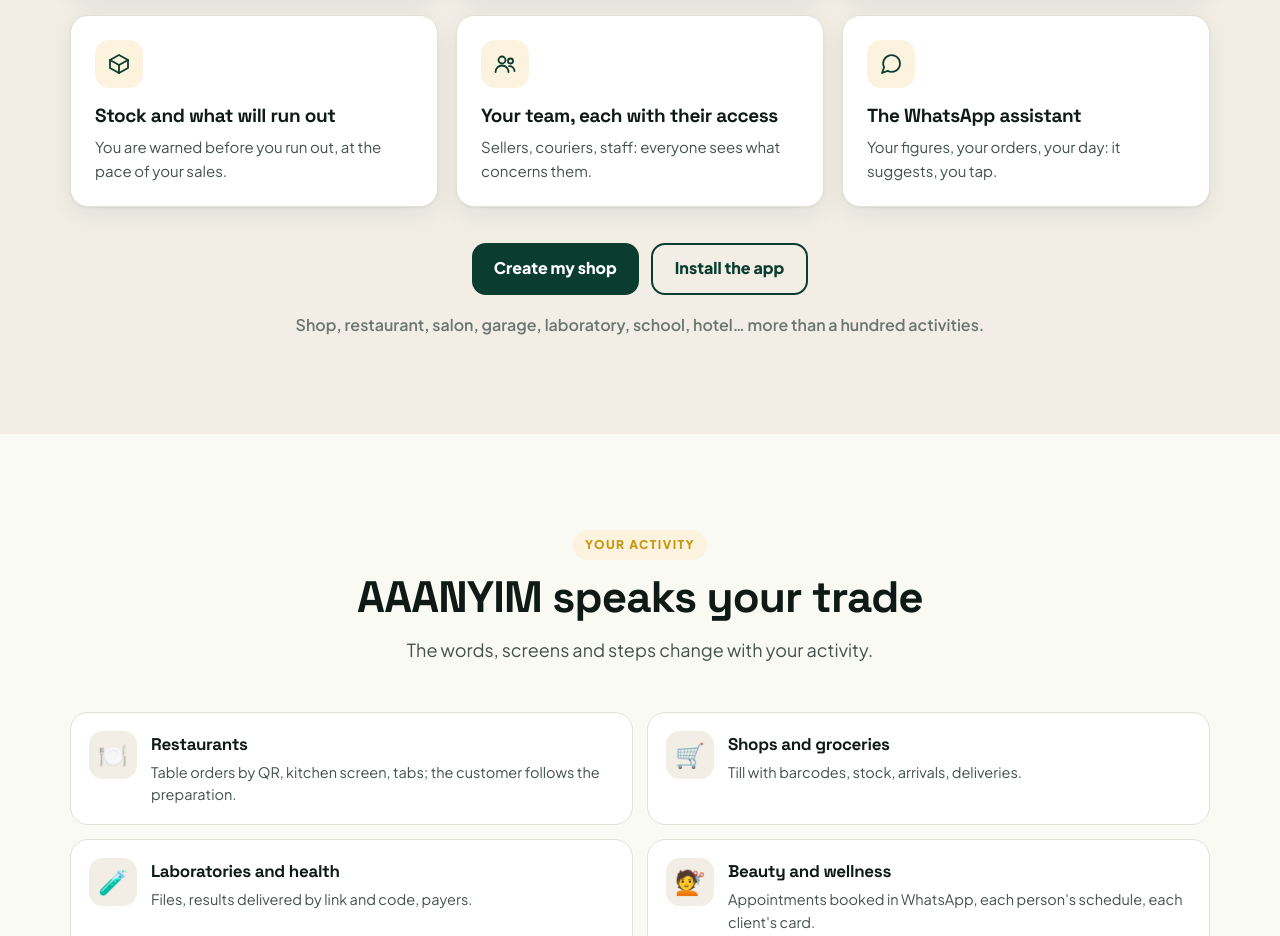
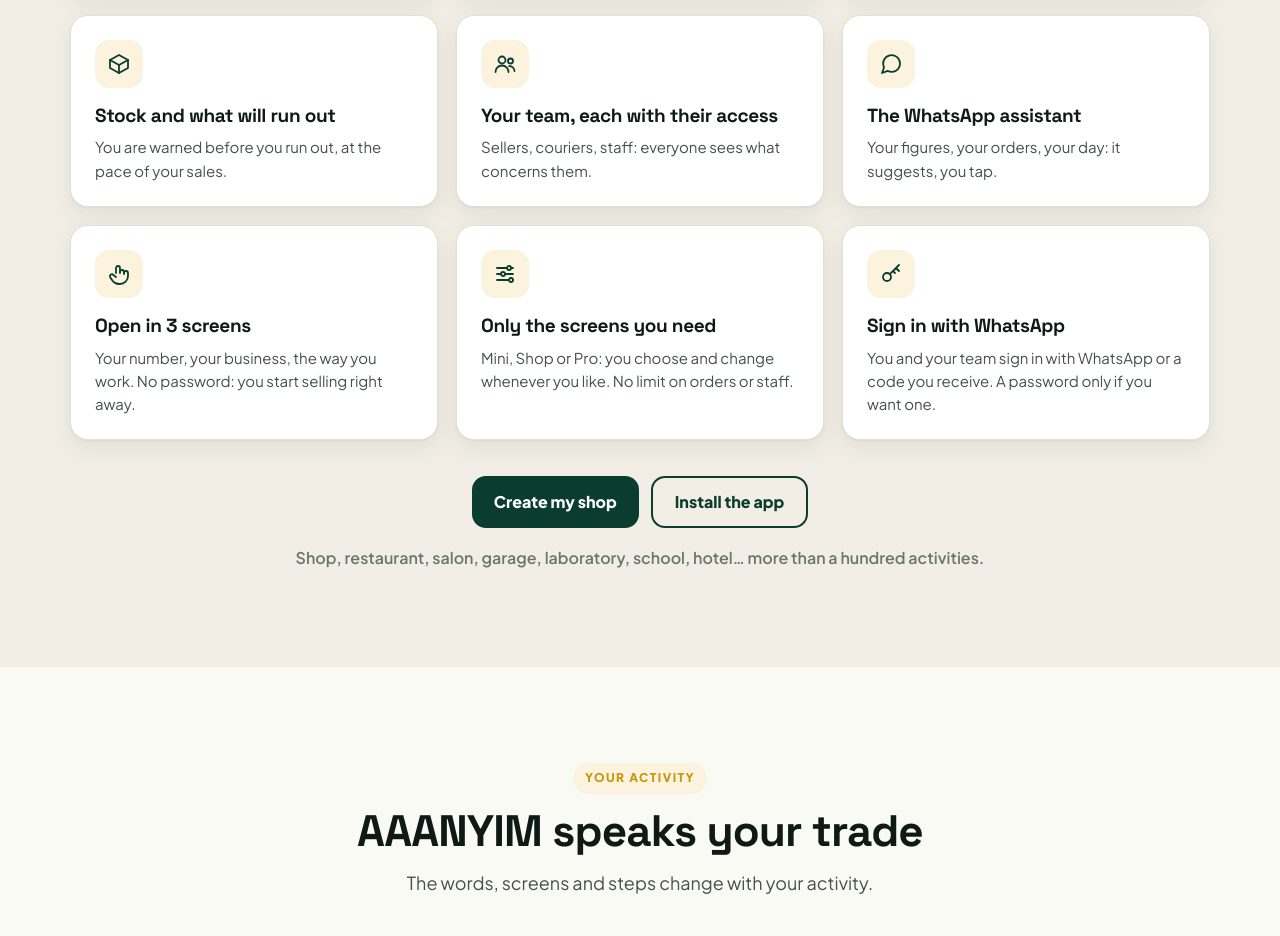
Before and after one commit to aaanyim/vitrine, a plain HTML site: page index.html in a window 1280 px wide. Shown: the part 2714-3650 px from the top of the page. Drawn offline with Linux system fonts and the light colour scheme; no server answers.

Commit message:
maj site : ouverture en 3 ecrans sans mot de passe, niveaux Mini Boutique Pro sans limite, connexion WhatsApp ou code, resultats ouverts avec WhatsApp, conditions a jour (verification, numeros et frais de retrait)
Claude-Session: https://claude.ai/code/session_019k7yzmNA7BB8Rs8Mhcdn4W

```diff
--- a/js/i18n.js
+++ b/js/i18n.js
@@ -74,7 +74,10 @@ var SITE_TEXT = {
         { icon: "card", title: "Une caisse qui vérifie Mobile Money", text: "La vente est payée quand l'opérateur confirme, jamais avant." },
         { icon: "box", title: "Stock et ce qui va manquer", text: "Vous êtes prévenu avant la rupture, au rythme de vos ventes." },
         { icon: "team", title: "Votre équipe, chacun ses accès", text: "Vendeurs, livreurs, employés : chacun voit ce qui le concerne." },
-        { icon: "chat", title: "L'assistant WhatsApp", text: "Vos chiffres, vos commandes, votre journée : il propose, vous touchez." }
+        { icon: "chat", title: "L'assistant WhatsApp", text: "Vos chiffres, vos commandes, votre journée : il propose, vous touchez." },
+        { icon: "tap", title: "Ouvert en 3 écrans", text: "Votre numéro, votre commerce, votre façon de travailler. Pas de mot de passe : vous vendez tout de suite." },
+        { icon: "sliders", title: "Juste les écrans qu'il vous faut", text: "Mini, Boutique ou Pro : vous choisissez et vous changez quand vous voulez. Aucune limite de commandes ni d'employés." },
+        { icon: "key", title: "Entrer avec WhatsApp", text: "Vous et votre équipe entrez avec WhatsApp ou un code reçu. Un mot de passe, seulement si vous le voulez." }
       ],
       create: "Créer mon commerce",
       activities: "Boutique, restaurant, salon, garage, laboratoire, école, hôtel… plus de cent activités."
@@ -86,7 +89,7 @@ var SITE_TEXT = {
       list: [
         { icon: "🍽️", name: "Restaurants et maquis", text: "Commande à table par QR, écran cuisine, ardoises ; le client suit la préparation." },
         { icon: "🛒", name: "Boutiques et alimentation", text: "Caisse avec codes-barres, stock, arrivages, livraisons." },
-        { icon: "🧪", name: "Laboratoires et santé", text: "Dossiers, résultats remis par lien et code, organismes payeurs." },
+        { icon: "🧪", name: "Laboratoires et santé", text: "Dossiers, résultats ouverts avec WhatsApp ou un code, organismes payeurs." },
         { icon: "💇", name: "Beauté et bien-être", text: "Rendez-vous pris dans WhatsApp, agenda de chacun, fiche de chaque client." },
         { icon: "🔧", name: "Garages et réparation", text: "Bons de travail, devis accepté ligne par ligne, pièces en stock." },
         { icon: "🏠", name: "Hébergement et immobilier", text: "Séjours, chambres, baux, loyers, état des lieux." },
@@ -151,7 +154,8 @@ var SITE_TEXT = {
         { q: "Faut-il installer quelque chose pour commander ?", a: "Non. Vous pouvez commander sur WhatsApp ou dans votre navigateur. L'application installée vous prévient de vos commandes et s'ouvre en un toucher." },
         { q: "Pourquoi elle n'est pas sur le Play Store ?", a: "Pas besoin : elle s'installe depuis le navigateur, en 3 gestes, et se met à jour toute seule. Elle prend très peu de place." },
         { q: "Dans quels pays ?", a: "Au Togo et au Cameroun." },
-        { q: "Je suis commerçant : combien ça coûte ?", a: "L'inscription est gratuite. Les tarifs sont juste au-dessus, et le détail est sur la page des tarifs." },
+        { q: "Je suis commerçant : combien ça coûte ?", a: "L'inscription est gratuite, sans limite de commandes ni d'employés. Les tarifs sont juste au-dessus, et le détail est sur la page des tarifs." },
+        { q: "Faut-il un mot de passe ?", a: "Non. Vous ouvrez votre commerce avec votre numéro et un code, puis vous entrez avec WhatsApp ou un code reçu. Vous pouvez ajouter un mot de passe plus tard." },
         { q: "Mes informations sont-elles protégées ?", a: "Elles servent seulement à vos commandes et à vos rendez-vous. Le détail est dans la page Confidentialité." }
       ]
     },
@@ -245,7 +249,10 @@ var SITE_TEXT = {
         { icon: "card", title: "A till that checks Mobile Money", text: "The sale is paid when the operator confirms, never before." },
         { icon: "box", title: "Stock and what will run out", text: "You are warned before you run out, at the pace of your sales." },
         { icon: "team", title: "Your team, each with their access", text: "Sellers, couriers, staff: everyone sees what concerns them." },
-        { icon: "chat", title: "The WhatsApp assistant", text: "Your figures, your orders, your day: it suggests, you tap." }
+        { icon: "chat", title: "The WhatsApp assistant", text: "Your figures, your orders, your day: it suggests, you tap." },
+        { icon: "tap", title: "Open in 3 screens", text: "Your number, your business, the way you work. No password: you start selling right away." },
+        { icon: "sliders", title: "Only the screens you need", text: "Mini, Shop or Pro: you choose and change whenever you like. No limit on orders or staff." },
+        { icon: "key", title: "Sign in with WhatsApp", text: "You and your team sign in with WhatsApp or a code you receive. A password only if you want one." }
       ],
       create: "Create my shop",
       activities: "Shop, restaurant, salon, garage, laboratory, school, hotel… more than a hundred activities."
@@ -257,7 +264,7 @@ var SITE_TEXT = {
       list: [
         { icon: "🍽️", name: "Restaurants", text: "Table orders by QR, kitchen screen, tabs; the customer follows the preparation." },
         { icon: "🛒", name: "Shops and groceries", text: "Till with barcodes, stock, arrivals, deliveries." },
-        { icon: "🧪", name: "Laboratories and health", text: "Files, results delivered by link and code, payers." },
+        { icon: "🧪", name: "Laboratories and health", text: "Files, results opened with WhatsApp or a code, payers." },
         { icon: "💇", name: "Beauty and wellness", text: "Appointments booked in WhatsApp, each person's schedule, each client's card." },
         { icon: "🔧", name: "Garages and repair", text: "Work orders, quotes accepted line by line, parts in stock." },
         { icon: "🏠", name: "Lodging and real estate", text: "Stays, rooms, leases, rents, inventory reports." },
@@ -322,7 +329,8 @@ var SITE_TEXT = {
         { q: "Do I need to install anything to order?", a: "No. You can order on WhatsApp or in your browser. The installed app notifies you about your orders and opens in one tap." },
         { q: "Why isn't it on the Play Store?", a: "No need: it installs from the browser in 3 steps and updates itself. It takes very little space." },
         { q: "In which countries?", a: "In Togo and Cameroon." },
-        { q: "I run a business: how much does it cost?", a: "Signing up is free. The pricing is just above, with the details on the pricing page." },
+        { q: "I run a business: how much does it cost?", a: "Signing up is free, with no limit on orders or staff. The pricing is just above, with the details on the pricing page." },
+        { q: "Do I need a password?", a: "No. You open your business with your number and a code, then sign in with WhatsApp or a code you receive. You can add a password later." },
         { q: "Is my information protected?", a: "It is only used for your orders and appointments. The details are on the Privacy page." }
       ]
     },
--- a/js/site.js
+++ b/js/site.js
@@ -70,7 +70,9 @@
     inbox: '<path d="M22 12h-6l-2 3h-4l-2-3H2"/><path d="M5.5 5h13L22 12v6a2 2 0 0 1-2 2H4a2 2 0 0 1-2-2v-6z"/>',
     card: '<rect x="2" y="5" width="20" height="14" rx="2"/><path d="M2 10h20M6 15h4"/>',
     box: '<path d="M21 8l-9-5-9 5 9 5z"/><path d="M3 8v8l9 5 9-5V8"/><path d="M12 13v8"/>',
-    team: '<circle cx="9" cy="8" r="3.5"/><path d="M2.5 20a6.5 6.5 0 0 1 13 0"/><circle cx="17.5" cy="9" r="2.5"/><path d="M16 14.2A5 5 0 0 1 21.5 19"/>'
+    team: '<circle cx="9" cy="8" r="3.5"/><path d="M2.5 20a6.5 6.5 0 0 1 13 0"/><circle cx="17.5" cy="9" r="2.5"/><path d="M16 14.2A5 5 0 0 1 21.5 19"/>',
+    sliders: '<path d="M4 6h10M18 6h2M4 12h4M12 12h8M4 18h12M20 18h0"/><circle cx="16" cy="6" r="2"/><circle cx="10" cy="12" r="2"/><circle cx="18" cy="18" r="2"/>',
+    key: '<circle cx="8" cy="15" r="4"/><path d="M10.8 12.2 20 3M17 6l3 3M14 9l2 2"/>'
   };
 
   function icon(name) {
```
Also changed, not shown: cgu.html (+3 -3 lines).
